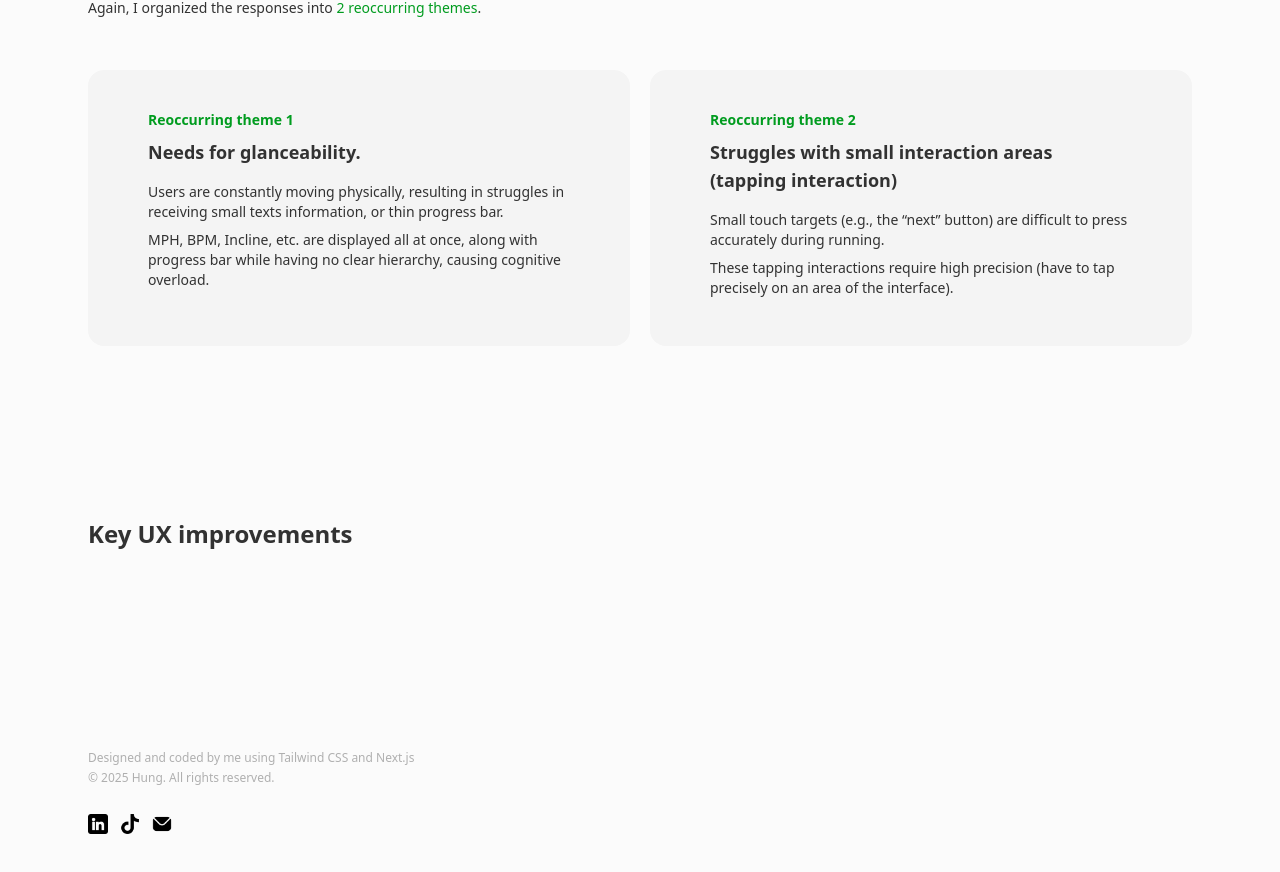
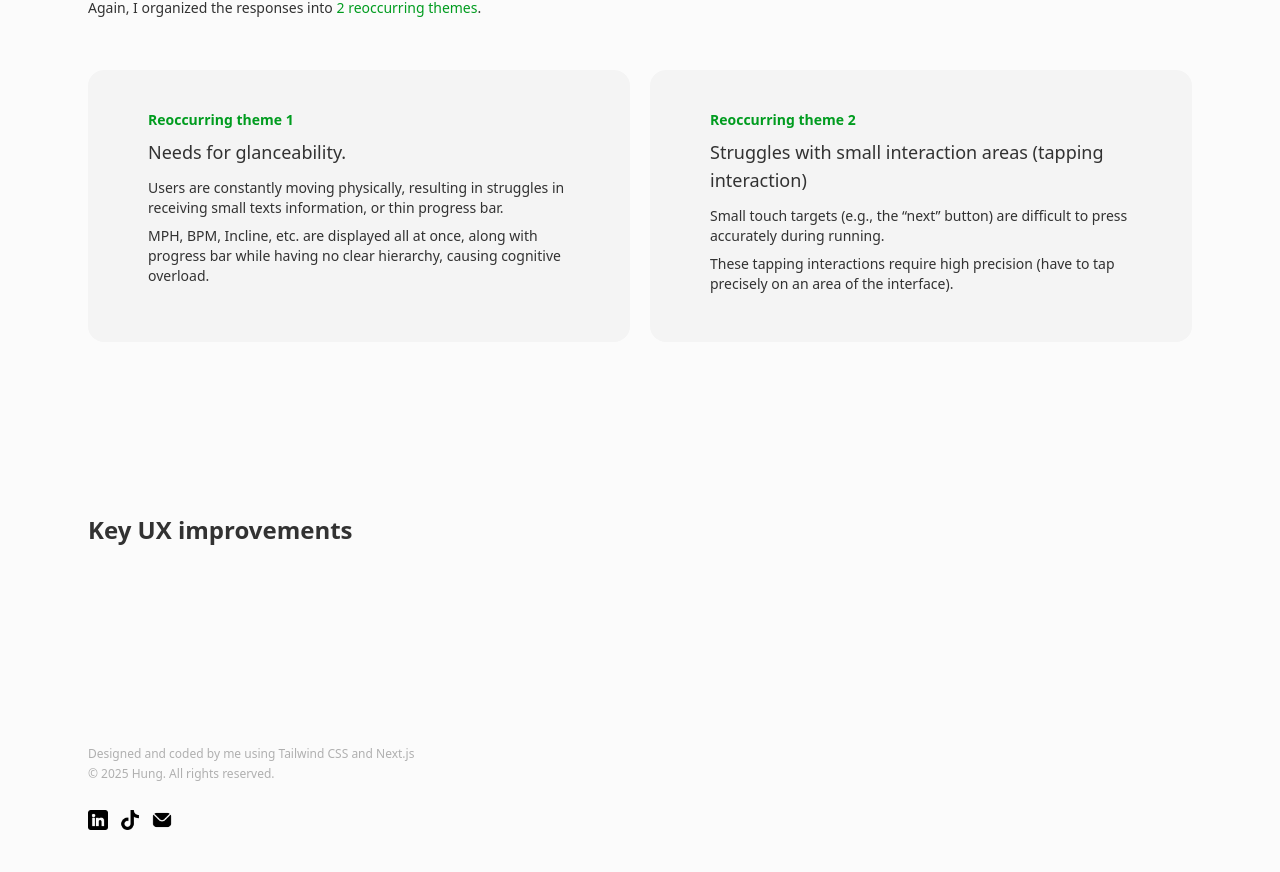
Before and after one commit to hungiie/portfolio26, a Next.js app: page /cardio in a window 1280 px wide. Shown: the part 5772-6644 px from the top of the page. Built offline with nearby package versions, Linux system fonts and the light colour scheme.

Commit message:
Update page.tsx

```diff
--- a/app/cardio/page.tsx
+++ b/app/cardio/page.tsx
@@ -208,13 +208,13 @@ export default function Cardio () {
                 <div className="grid grid-cols-2 mt-13 gap-x-5">
                     <div className="mb-13 bg-[var(--colour-grey)] px-15 py-10 rounded-2xl">
                         <p className="text-sm text-[var(--colour-cardio)] font-semibold mb-2">Reoccurring theme 1</p>
-                        <p className="text-lg text-[var(--colour-bodytext)] font-semibold mb-4">Needs for glanceability.</p>
+                        <p className="text-lg text-[var(--colour-bodytext)] mb-3">Needs for glanceability.</p>
                         <p className="text-sm text-[var(--colour-bodytext)] mb-2">Users are constantly moving physically, resulting in struggles in receiving small texts information, or thin progress bar.</p>
                         <p className="text-sm text-[var(--colour-bodytext)] mb-2">MPH, BPM, Incline, etc. are displayed all at once, along with progress bar while having no clear hierarchy, causing cognitive overload.</p>
                     </div>
                     <div className="mb-13 bg-[var(--colour-grey)] px-15 py-10 rounded-2xl">
                         <p className="text-sm text-[var(--colour-cardio)] font-semibold mb-2">Reoccurring theme 2</p>
-                        <p className="text-lg text-[var(--colour-bodytext)] font-semibold mb-4">Struggles with small interaction areas (tapping interaction)</p>
+                        <p className="text-lg text-[var(--colour-bodytext)] mb-3">Struggles with small interaction areas (tapping interaction)</p>
                         <p className="text-sm text-[var(--colour-bodytext)] mb-2">Small touch targets (e.g., the “next” button) are difficult to press accurately during running.</p>
                         <p className="text-sm text-[var(--colour-bodytext)] mb-2">These tapping interactions require high precision (have to tap precisely on an area of the interface).</p>
                     </div>
```
